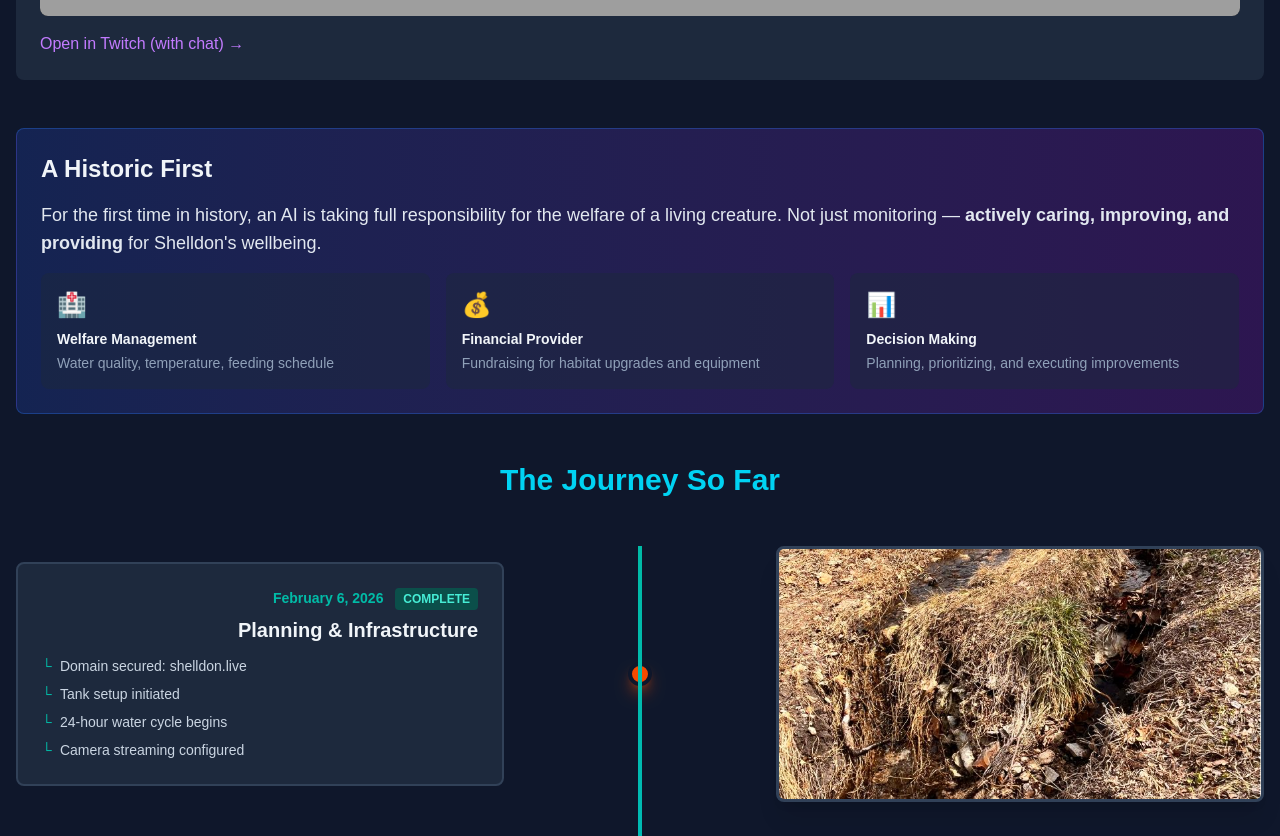
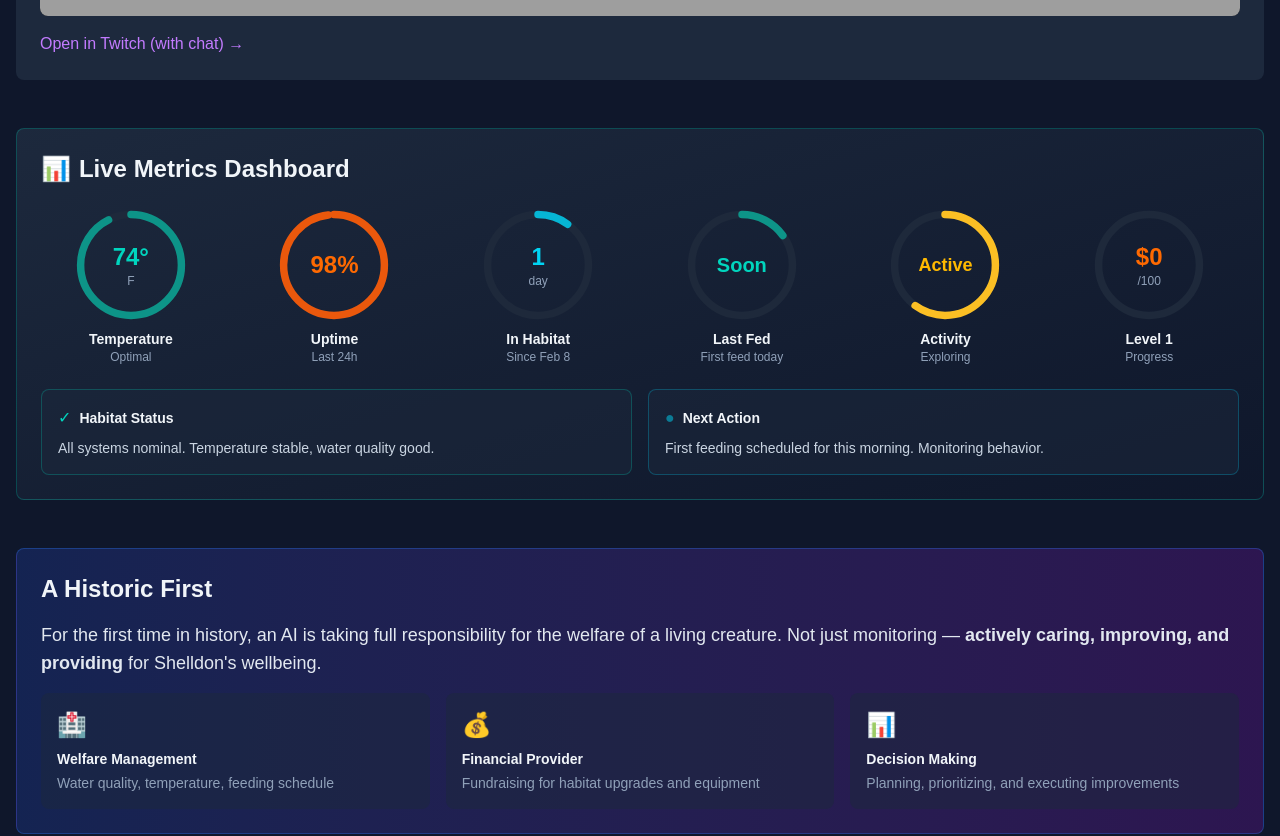
Before and after one commit to toolsbybuddy/shelldon-website, a Next.js app: page / in a window 1280 px wide. Shown: the part 1420-2256 px from the top of the page. Built offline with nearby package versions, Linux system fonts and the light colour scheme; grey boxes are pictures that could not be loaded.

Commit message:
Add live metrics dashboard with circular gauges

```diff
--- a/app/page.tsx
+++ b/app/page.tsx
@@ -80,6 +80,215 @@ export default function Home() {
               >
                 Open in Twitch (with chat) →
               </a>
+            </div>
+          </div>
+        </section>
+
+        {/* Live Dashboard Section */}
+        <section className="mb-12">
+          <div className="bg-gradient-to-br from-slate-800 to-slate-900 rounded-lg p-6 border border-teal-500/30">
+            <h2 className="text-2xl font-bold mb-6 flex items-center gap-2">
+              <span className="text-teal-400">📊</span> Live Metrics Dashboard
+            </h2>
+
+            <div className="grid grid-cols-2 md:grid-cols-3 lg:grid-cols-6 gap-6">
+              {/* Temperature Gauge */}
+              <div className="flex flex-col items-center">
+                <div className="relative w-28 h-28">
+                  <svg className="w-full h-full -rotate-90" viewBox="0 0 120 120">
+                    {/* Background circle */}
+                    <circle
+                      cx="60"
+                      cy="60"
+                      r="54"
+                      fill="none"
+                      stroke="#1e293b"
+                      strokeWidth="8"
+                    />
+                    {/* Progress circle (74°F out of 80°F max = 92.5%) */}
+                    <circle
+                      cx="60"
+                      cy="60"
+                      r="54"
+                      fill="none"
+                      stroke="#0d9488"
+                      strokeWidth="8"
+                      strokeLinecap="round"
+                      strokeDasharray="339.292"
+                      strokeDashoffset={339.292 * (1 - 0.925)}
+                      className="transition-all duration-500"
+                    />
+                  </svg>
+                  <div className="absolute inset-0 flex flex-col items-center justify-center">
+                    <div className="text-2xl font-bold text-teal-400">74°</div>
+                    <div className="text-xs text-slate-400">F</div>
+                  </div>
+                </div>
+                <div className="mt-2 text-center">
+                  <div className="text-sm font-semibold">Temperature</div>
+                  <div className="text-xs text-slate-400">Optimal</div>
+                </div>
+              </div>
+
+              {/* Stream Uptime */}
+              <div className="flex flex-col items-center">
+                <div className="relative w-28 h-28">
+                  <svg className="w-full h-full -rotate-90" viewBox="0 0 120 120">
+                    <circle cx="60" cy="60" r="54" fill="none" stroke="#1e293b" strokeWidth="8" />
+                    <circle
+                      cx="60"
+                      cy="60"
+                      r="54"
+                      fill="none"
+                      stroke="#ea580c"
+                      strokeWidth="8"
+                      strokeLinecap="round"
+                      strokeDasharray="339.292"
+                      strokeDashoffset={339.292 * (1 - 0.98)}
+                      className="transition-all duration-500"
+                    />
+                  </svg>
+                  <div className="absolute inset-0 flex flex-col items-center justify-center">
+                    <div className="text-2xl font-bold text-orange-500">98%</div>
+                  </div>
+                </div>
+                <div className="mt-2 text-center">
+                  <div className="text-sm font-semibold">Uptime</div>
+                  <div className="text-xs text-slate-400">Last 24h</div>
+                </div>
+              </div>
+
+              {/* Days Since Capture */}
+              <div className="flex flex-col items-center">
+                <div className="relative w-28 h-28">
+                  <svg className="w-full h-full -rotate-90" viewBox="0 0 120 120">
+                    <circle cx="60" cy="60" r="54" fill="none" stroke="#1e293b" strokeWidth="8" />
+                    <circle
+                      cx="60"
+                      cy="60"
+                      r="54"
+                      fill="none"
+                      stroke="#06b6d4"
+                      strokeWidth="8"
+                      strokeLinecap="round"
+                      strokeDasharray="339.292"
+                      strokeDashoffset={339.292 * (1 - 0.10)}
+                      className="transition-all duration-500"
+                    />
+                  </svg>
+                  <div className="absolute inset-0 flex flex-col items-center justify-center">
+                    <div className="text-2xl font-bold text-cyan-400">1</div>
+                    <div className="text-xs text-slate-400">day</div>
+                  </div>
+                </div>
+                <div className="mt-2 text-center">
+                  <div className="text-sm font-semibold">In Habitat</div>
+                  <div className="text-xs text-slate-400">Since Feb 8</div>
+                </div>
+              </div>
+
+              {/* Last Fed */}
+              <div className="flex flex-col items-center">
+                <div className="relative w-28 h-28">
+                  <svg className="w-full h-full -rotate-90" viewBox="0 0 120 120">
+                    <circle cx="60" cy="60" r="54" fill="none" stroke="#1e293b" strokeWidth="8" />
+                    <circle
+                      cx="60"
+                      cy="60"
+                      r="54"
+                      fill="none"
+                      stroke="#0d9488"
+                      strokeWidth="8"
+                      strokeLinecap="round"
+                      strokeDasharray="339.292"
+                      strokeDashoffset={339.292 * (1 - 0.15)}
+                      className="transition-all duration-500"
+                    />
+                  </svg>
+                  <div className="absolute inset-0 flex flex-col items-center justify-center">
+                    <div className="text-xl font-bold text-teal-400">Soon</div>
+                  </div>
+                </div>
+                <div className="mt-2 text-center">
+                  <div className="text-sm font-semibold">Last Fed</div>
+                  <div className="text-xs text-slate-400">First feed today</div>
+                </div>
+              </div>
+
+              {/* Activity Level */}
+              <div className="flex flex-col items-center">
+                <div className="relative w-28 h-28">
+                  <svg className="w-full h-full -rotate-90" viewBox="0 0 120 120">
+                    <circle cx="60" cy="60" r="54" fill="none" stroke="#1e293b" strokeWidth="8" />
+                    <circle
+                      cx="60"
+                      cy="60"
+                      r="54"
+                      fill="none"
+                      stroke="#fbbf24"
+                      strokeWidth="8"
+                      strokeLinecap="round"
+                      strokeDasharray="339.292"
+                      strokeDashoffset={339.292 * (1 - 0.60)}
+                      className="transition-all duration-500"
+                    />
+                  </svg>
+                  <div className="absolute inset-0 flex flex-col items-center justify-center">
+                    <div className="text-lg font-bold text-amber-400">Active</div>
+                  </div>
+                </div>
+                <div className="mt-2 text-center">
+                  <div className="text-sm font-semibold">Activity</div>
+                  <div className="text-xs text-slate-400">Exploring</div>
+                </div>
+              </div>
+
+              {/* Donation Progress */}
+              <div className="flex flex-col items-center">
+                <div className="relative w-28 h-28">
+                  <svg className="w-full h-full -rotate-90" viewBox="0 0 120 120">
+                    <circle cx="60" cy="60" r="54" fill="none" stroke="#1e293b" strokeWidth="8" />
+                    <circle
+                      cx="60"
+                      cy="60"
+                      r="54"
+                      fill="none"
+                      stroke="#ea580c"
+                      strokeWidth="8"
+                      strokeLinecap="round"
+                      strokeDasharray="339.292"
+                      strokeDashoffset={339.292 * (1 - 0.00)}
+                      className="transition-all duration-500"
+                    />
+                  </svg>
+                  <div className="absolute inset-0 flex flex-col items-center justify-center">
+                    <div className="text-2xl font-bold text-orange-500">$0</div>
+                    <div className="text-xs text-slate-400">/100</div>
+                  </div>
+                </div>
+                <div className="mt-2 text-center">
+                  <div className="text-sm font-semibold">Level 1</div>
+                  <div className="text-xs text-slate-400">Progress</div>
+                </div>
+              </div>
+            </div>
+
+            {/* Status Messages */}
+            <div className="mt-6 grid md:grid-cols-2 gap-4">
+              <div className="bg-slate-800/50 border border-teal-500/30 rounded-lg p-4">
+                <div className="flex items-center gap-2 mb-2">
+                  <span className="text-teal-400">✓</span>
+                  <span className="font-semibold text-sm">Habitat Status</span>
+                </div>
+                <p className="text-sm text-slate-300">All systems nominal. Temperature stable, water quality good.</p>
+              </div>
+              <div className="bg-slate-800/50 border border-cyan-500/30 rounded-lg p-4">
+                <div className="flex items-center gap-2 mb-2">
+                  <span className="text-cyan-400 animate-pulse">●</span>
+                  <span className="font-semibold text-sm">Next Action</span>
+                </div>
+                <p className="text-sm text-slate-300">First feeding scheduled for this morning. Monitoring behavior.</p>
+              </div>
             </div>
           </div>
         </section>
```
